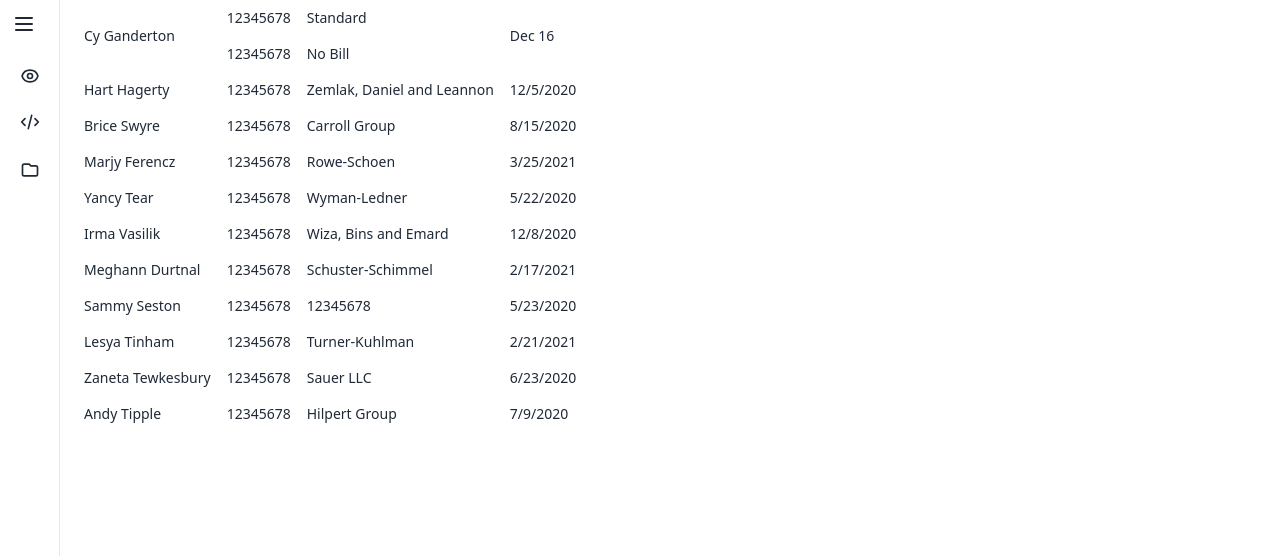
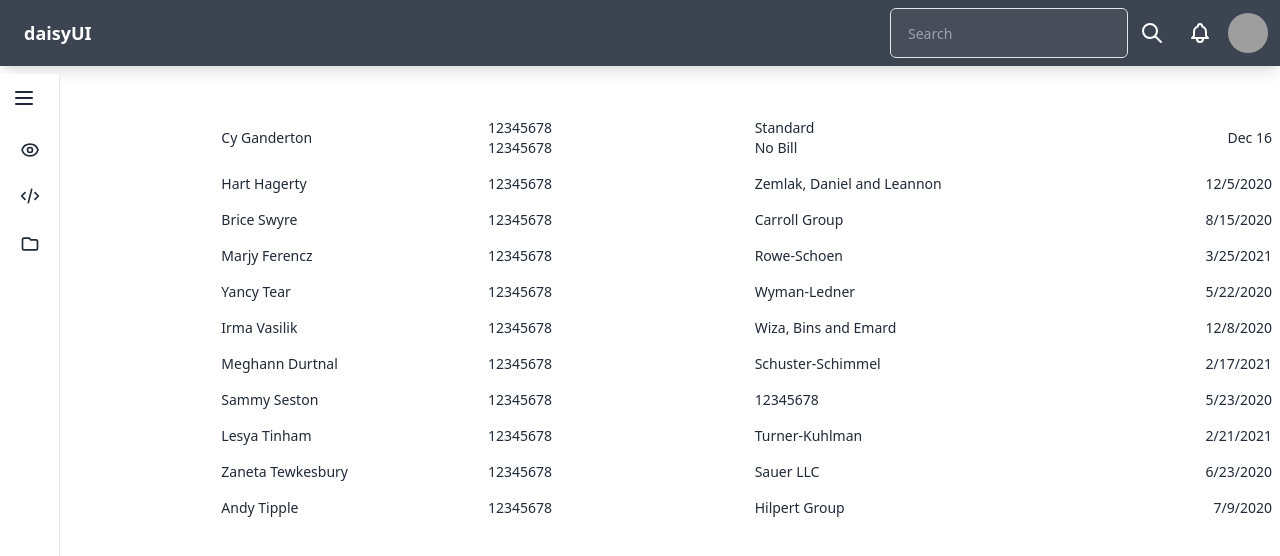
Before and after one commit to jaspertung/contract-remake, a Svelte app: page / in a window 1280 px wide. Shown: the top 556 px of the page. Built offline with nearby package versions, Linux system fonts and the light colour scheme; grey boxes are pictures that could not be loaded.

Commit message:
fixed table size

```diff
--- a/src/App.svelte
+++ b/src/App.svelte
@@ -5,15 +5,28 @@
 
 </script>
 
-<main class="flex">
-    <!-- <Navbar /> -->
+<!-- <main class="flex">
+
     <div class="flex-grow flex-shrink">
-      <Sidebar />
+
     </div>
     <div class="flex-grow flex-shrink w-full">
-      <Table />
+
     </div>
-</main>
+</main> -->
+
+<div class="grid grid-cols-12 overflow-hidden">
+  <div class="col-span-12">
+    <Navbar />
+  </div>
+  <div class="col-span-2">
+    <Sidebar />
+  </div>
+  <div class="col-span-10">
+    <Table />
+  </div>
+</div>
+
 
 <style>
   /* :global(body) {
--- a/src/Sidebar.svelte
+++ b/src/Sidebar.svelte
@@ -5,7 +5,7 @@
 (    /** @type {any} */ _) => expanded = !expanded
 </script>
 
-<nav class:expanded class="flex min-h-screen sticky">
+<nav class:expanded class="flex sticky">
   <button class="btn btn-square btn-ghost absolute cursor-pointer" on:click={toggleExpanded}>
     <svg xmlns="http://www.w3.org/2000/svg" fill="none" viewBox="0 0 24 24" class="inline-block w-6 h-6 stroke-current">
       <path stroke-linecap="round" stroke-linejoin="round" stroke-width="2" d="M4 6h16M4 12h16M4 18h16" />
--- a/src/Table.svelte
+++ b/src/Table.svelte
@@ -1,76 +1,95 @@
-<div class="mx-4">
-    <table class="table table-compact">
+<div class="w-full">
+  <table class="table table-compact table-fixed w-full">
+    <thead class="invisible">
+      <tr>
+        <th class="w-1/4">Account name</th>
+        <th class="w-1/4">Account number</th>
+        <th class="w-1/4">Fee schedule</th>
+        <th class="w-1/4">Date</th>
+      </tr>
+    </thead>
     <tbody>
       <tr class="hover">
-            <td rowspan="2">Cy Ganderton</td>
-            <td>12345678</td>
-            <td>Standard</td>
-            <td rowspan="2"> Dec 16</td>
-        </tr>
-        <tr class="hover">
-            <td>12345678</td>
-            <td>No Bill</td>
+        <td>Cy Ganderton</td>
+        <td>
+          <div class="flex flex-col">
+            <span>12345678</span>
+            <span>12345678</span>
+          </div>
+          <!-- whitespace -->
+        </td>
+        <td>
+          <div class="flex flex-col">
+            <span>Standard</span>
+            <span>No Bill</span>
+          </div>
+        </td>
+        <td class="text-right"> Dec 16</td>
       </tr>
       <tr class="hover">
         <td>Hart Hagerty</td>
         <td>12345678</td>
         <td>Zemlak, Daniel and Leannon</td>
-          <td>12/5/2020</td>
+        <td class="text-right">12/5/2020</td>
       </tr>
       <tr class="hover">
         <td>Brice Swyre</td>
         <td>12345678</td>
         <td>Carroll Group</td>
-          <td>8/15/2020</td>
+        <td class="text-right">8/15/2020</td>
       </tr>
       <tr class="hover">
         <td>Marjy Ferencz</td>
         <td>12345678</td>
         <td>Rowe-Schoen</td>
-          <td>3/25/2021</td>
+        <td class="text-right">3/25/2021</td>
       </tr>
       <tr class="hover">
         <td>Yancy Tear</td>
         <td>12345678</td>
         <td>Wyman-Ledner</td>
-          <td>5/22/2020</td>
+        <td class="text-right">5/22/2020</td>
       </tr>
       <tr class="hover">
         <td>Irma Vasilik</td>
         <td>12345678</td>
         <td>Wiza, Bins and Emard</td>
-          <td>12/8/2020</td>
+        <td class="text-right">12/8/2020</td>
       </tr>
       <tr class="hover">
         <td>Meghann Durtnal</td>
         <td>12345678</td>
         <td>Schuster-Schimmel</td>
-          <td>2/17/2021</td>
+        <td class="text-right">2/17/2021</td>
       </tr>
       <tr class="hover">
         <td>Sammy Seston</td>
         <td>12345678</td>
         <td>12345678</td>
-          <td>5/23/2020</td>
+        <td class="text-right">5/23/2020</td>
       </tr>
       <tr class="hover">
         <td>Lesya Tinham</td>
         <td>12345678</td>
         <td>Turner-Kuhlman</td>
-          <td>2/21/2021</td>
+        <td class="text-right">2/21/2021</td>
       </tr>
       <tr class="hover">
         <td>Zaneta Tewkesbury</td>
         <td>12345678</td>
         <td>Sauer LLC</td>
-          <td>6/23/2020</td>
+        <td class="text-right">6/23/2020</td>
       </tr>
       <tr class="hover">
         <td>Andy Tipple</td>
         <td>12345678</td>
         <td>Hilpert Group</td>
-          <td>7/9/2020</td>
+        <td class="text-right">7/9/2020</td>
       </tr>
     </tbody>
   </table>
 </div>
+
+<style>
+
+</style>
```
Lines whose indentation alone changed are shown as unchanged.
